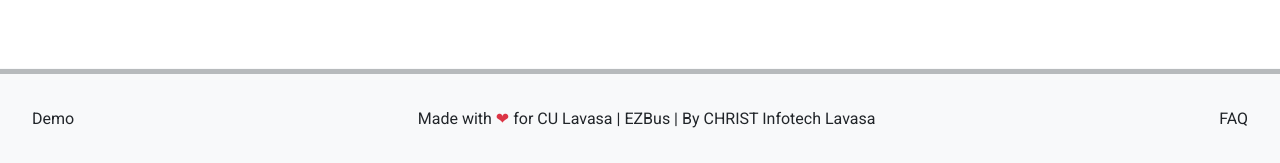
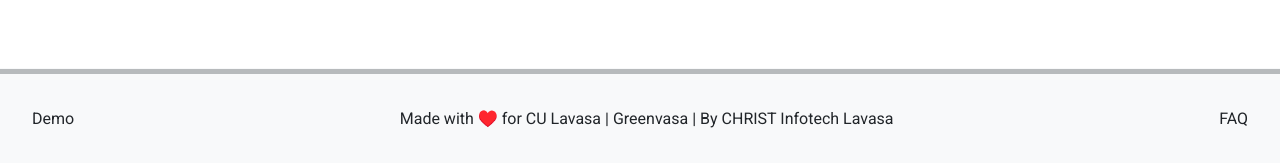
Before and after one commit to CHRISTInfotech/greenvasa, a Django app: page /greenvasa-admin/dashboard in a window 1280 px wide. Shown: the part 637-800 px from the top of the page. Run offline with Django 4.2, Linux system fonts and the light colour scheme; some libraries are stand-ins or nearby versions.

Commit message:
fixing footer box

```diff
--- a/templates/partials/_footer.html
+++ b/templates/partials/_footer.html
@@ -5,7 +5,7 @@
 
     <div class="text-center p-3 m-3">
         <a class="float-start text-decoration-none text-dark" href="{% url 'demo' %}">Demo</a>
-       Made with <span class="text-danger">❤</span> for CU Lavasa | <i class="fa-solid fa-registered"></i> EZBus | By CHRIST Infotech Lavasa
+       Made with <span class="text-danger">♥️</span> for CU Lavasa | <i class="fa-solid fa-registered"></i> Greenvasa | By CHRIST Infotech Lavasa
        <a class="float-end text-decoration-none text-dark" href="{% url 'faq' %}">FAQ</a>
     </div>
 </footer>
```
